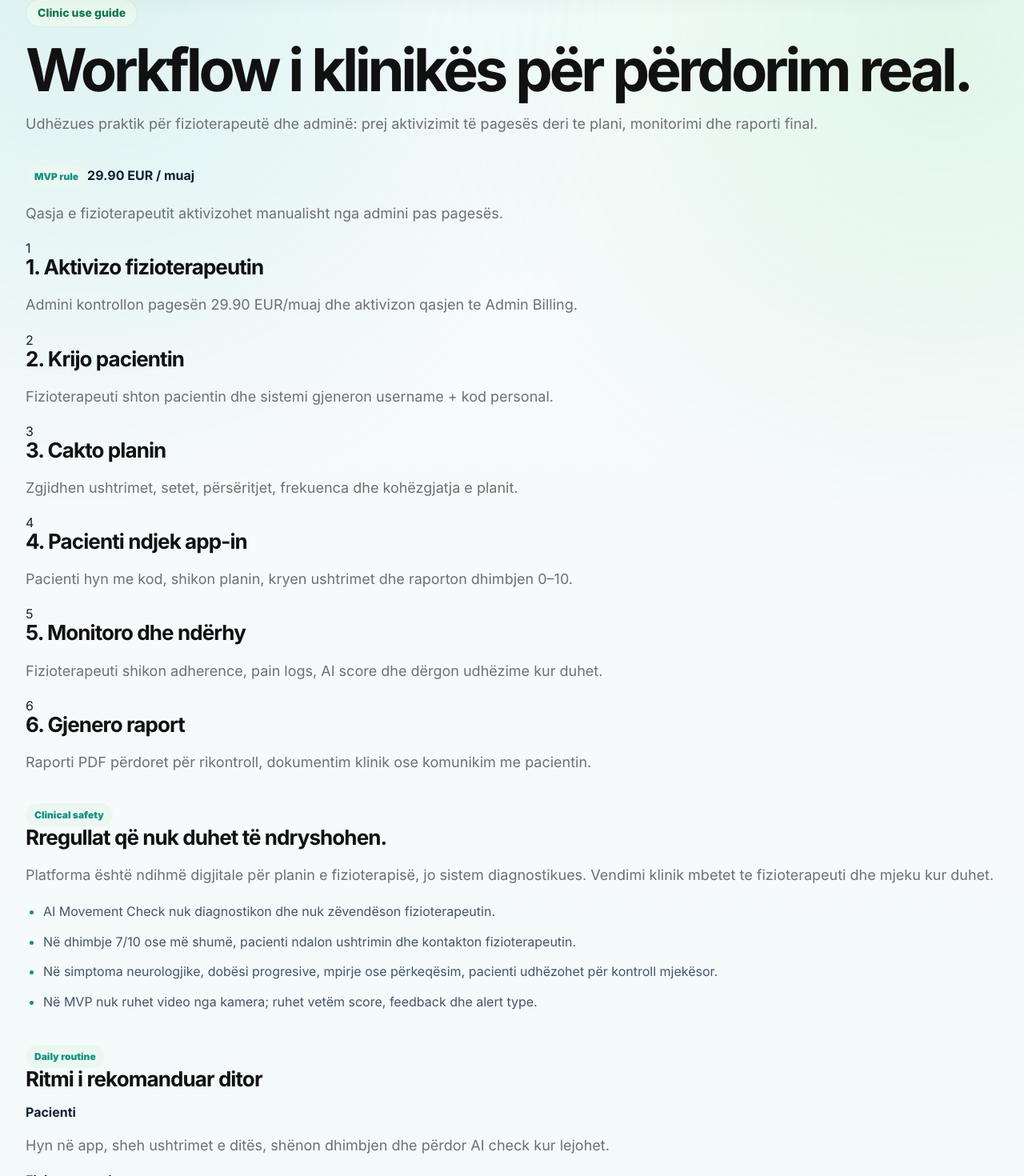
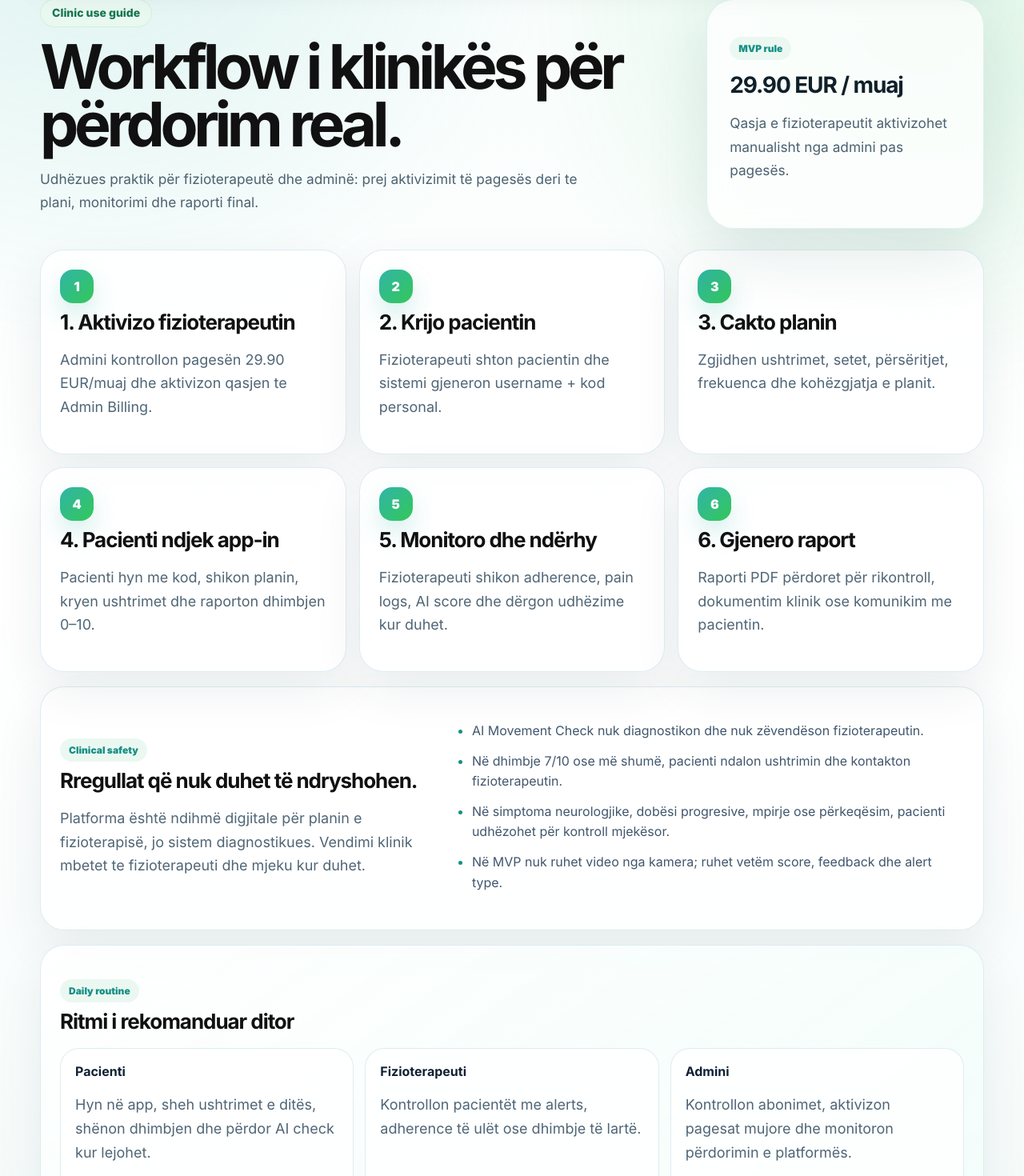
Before and after one commit to diellzarabushaj-source/FIZIOTERAPIA-IME, a Next.js app: page /clinic-use in a window 1280 px wide. Shown: the part 131-1601 px from the top of the page at 80% size. Built offline with nearby package versions, Linux system fonts and the light colour scheme; no server answers.

Commit message:
Expand phase 10 launch and support CSS

```diff
--- a/app/phase10.css
+++ b/app/phase10.css
@@ -41,6 +41,184 @@
   color: #526575;
 }
 
+.launch-page {
+  min-height: 100vh;
+  background:
+    radial-gradient(circle at 10% 0%, rgba(48, 181, 168, 0.14), transparent 28%),
+    radial-gradient(circle at 90% 8%, rgba(52, 199, 89, 0.14), transparent 26%),
+    linear-gradient(180deg, #f8fdfc 0%, #ffffff 52%, #f5fbfa 100%);
+}
+
+.launch-hero {
+  max-width: 1180px;
+  margin: 0 auto 26px;
+  display: grid;
+  grid-template-columns: minmax(0, 1.4fr) minmax(280px, 0.6fr);
+  gap: 24px;
+  align-items: stretch;
+}
+
+.launch-hero h1 {
+  max-width: 760px;
+  font-size: clamp(2.4rem, 6vw, 5.4rem);
+  line-height: 0.94;
+  letter-spacing: -0.07em;
+  margin: 14px 0;
+}
+
+.launch-hero p {
+  max-width: 720px;
+  color: #4b6170;
+  font-size: 1.08rem;
+  line-height: 1.7;
+}
+
+.launch-status-card {
+  padding: 28px;
+  border-radius: 34px;
+  border: 1px solid rgba(220, 240, 237, 0.92);
+  background: rgba(255, 255, 255, 0.78);
+  box-shadow: 0 30px 80px rgba(25, 74, 82, 0.12);
+  backdrop-filter: blur(18px);
+}
+
+.launch-status-card strong {
+  display: block;
+  margin: 14px 0 10px;
+  font-size: 1.75rem;
+  letter-spacing: -0.04em;
+  color: #10202a;
+}
+
+.launch-status-card.ready {
+  background: linear-gradient(145deg, rgba(255, 255, 255, 0.92), rgba(231, 252, 245, 0.9));
+}
+
+.launch-grid,
+.checklist-grid {
+  max-width: 1180px;
+  margin: 0 auto;
+  display: grid;
+  grid-template-columns: repeat(3, minmax(0, 1fr));
+  gap: 16px;
+}
+
+.launch-card,
+.checklist-card,
+.launch-panel {
+  border: 1px solid rgba(220, 235, 240, 0.92);
+  background: rgba(255, 255, 255, 0.82);
+  box-shadow: 0 22px 60px rgba(16, 53, 63, 0.08);
+  border-radius: 30px;
+  padding: 24px;
+}
+
+.launch-card h2,
+.checklist-card h2,
+.launch-panel h2 {
+  margin: 10px 0 8px;
+  letter-spacing: -0.04em;
+}
+
+.launch-card p,
+.checklist-card li,
+.launch-panel p,
+.launch-mini-grid p {
+  color: #4f6575;
+  line-height: 1.65;
+}
+
+.launch-number {
+  width: 42px;
+  height: 42px;
+  border-radius: 16px;
+  display: inline-grid;
+  place-items: center;
+  color: #ffffff;
+  font-weight: 900;
+  background: linear-gradient(135deg, var(--fi-teal), var(--fi-green));
+  box-shadow: 0 14px 30px rgba(48, 181, 168, 0.22);
+}
+
+.launch-panel {
+  max-width: 1180px;
+  margin: 18px auto 0;
+  display: grid;
+  grid-template-columns: minmax(0, 0.85fr) minmax(0, 1.15fr);
+  gap: 22px;
+  align-items: center;
+}
+
+.launch-panel.soft {
+  display: block;
+  background: linear-gradient(145deg, rgba(255, 255, 255, 0.88), rgba(242, 253, 250, 0.94));
+}
+
+.launch-panel.warning {
+  background: linear-gradient(145deg, rgba(255, 255, 255, 0.9), rgba(255, 248, 235, 0.9));
+}
+
+.launch-mini-grid {
+  display: grid;
+  grid-template-columns: repeat(3, minmax(0, 1fr));
+  gap: 14px;
+  margin-top: 18px;
+}
+
+.launch-mini-grid article {
+  border-radius: 24px;
+  padding: 18px;
+  border: 1px solid rgba(220, 235, 240, 0.9);
+  background: rgba(255, 255, 255, 0.82);
+}
+
+.checklist-grid {
+  grid-template-columns: repeat(2, minmax(0, 1fr));
+}
+
+.checklist-card ul {
+  margin: 14px 0 0;
+  padding: 0;
+  display: grid;
+  gap: 11px;
+  list-style: none;
+}
+
+.checklist-card li {
+  position: relative;
+  padding-left: 30px;
+}
+
+.checklist-card li::before {
+  content: "✓";
+  position: absolute;
+  left: 0;
+  top: 0;
+  width: 20px;
+  height: 20px;
+  border-radius: 999px;
+  display: grid;
+  place-items: center;
+  color: #ffffff;
+  background: var(--fi-teal-dark);
+  font-size: 0.72rem;
+  font-weight: 900;
+}
+
+@media (max-width: 900px) {
+  .launch-hero,
+  .launch-panel,
+  .launch-grid,
+  .checklist-grid,
+  .launch-mini-grid {
+    grid-template-columns: 1fr;
+  }
+
+  .launch-hero h1 {
+    font-size: 3rem;
+  }
+}
+
 @media (max-width: 800px) {
   .support-faq-grid {
     grid-template-columns: 1fr;
```
